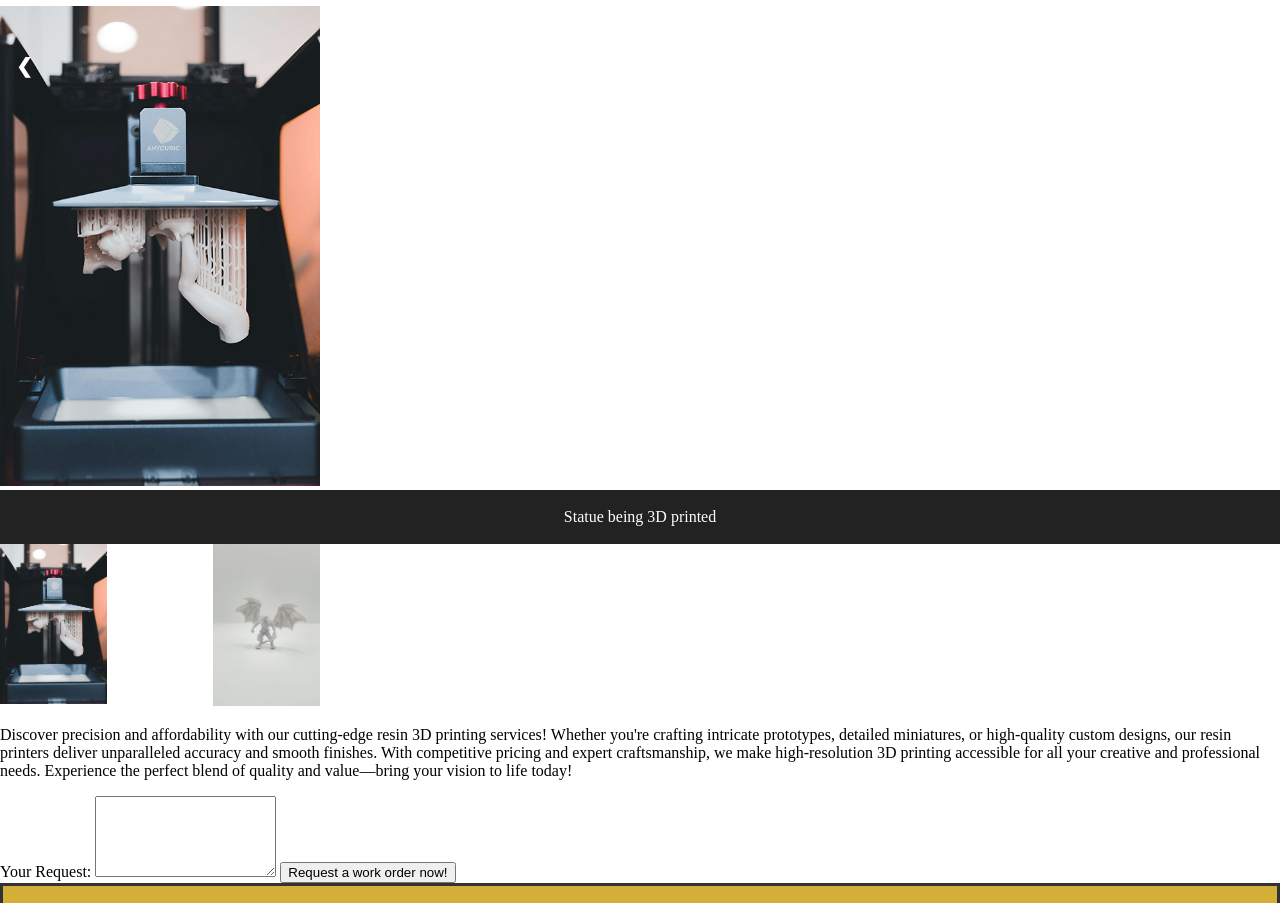
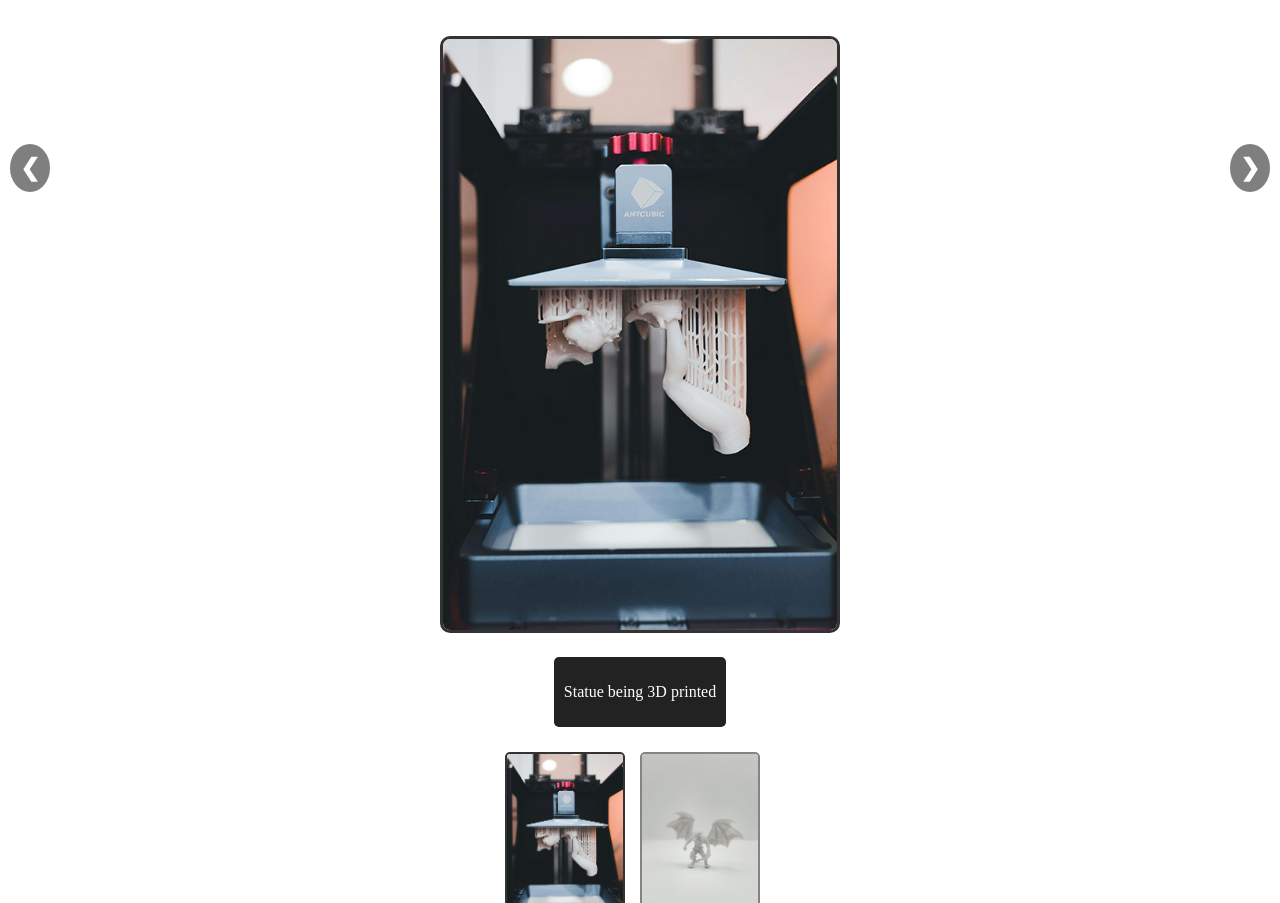
Before and after one commit to schmiddythefirst/Personal-project, a plain HTML site: page resinprinting.html in a window 1280 px wide. Shown: the part 232-1135 px from the top of the page. Drawn offline with Linux system fonts and the light colour scheme.

Commit message:
further work on resinprinting.html and styles.css

```diff
--- a/css/styles.css
+++ b/css/styles.css
@@ -200,15 +200,41 @@ footer {
 
 
 
-/*Resin Printing Gallery CSS */
+/*Resin Printing & Filament Printing CSS */
+
+#resinmain {
+    display: flex;
+    flex-direction: column;
+    align-items: center;
+    justify-content: center;
+    margin: 0 auto;
+}
+
 
 * {
     box-sizing: border-box;
   }
 
+
   .container {
-    position: relative;
+    display: flex;
+    flex-direction: column;
+    align-items: center;
+    justify-content: center;
+    margin: 0 auto;
+    max-width: 800px;
+    padding: 20px;
 }
+
+.container img {
+    width: 100%;
+    max-width: 400px; /
+    height: auto;
+    margin: 10px 0;
+    border: 3px solid #333;
+    border-radius: 10px;
+}
+
 
   .mySlides {
     display: none;
@@ -222,26 +248,28 @@ footer {
   .next {
       cursor: pointer;
       position: absolute;
-    top: 40%;
-    width: auto;
-    padding: 16px;
-    margin-top: -50px;
-    color: white;
+      top: 50%;
+      transform: translateY(-50%);
+      color: #fff;
+      font-size: 24px;
       font-weight: bold;
-    font-size: 20px;
-    border-radius: 0 3px 3px 0;
-    user-select: none;
-    -webkit-user-select: none;
+      background-color: rgba(0, 0, 0, 0.5);
+      padding: 10px;
+      border-radius: 50%;
   }
 
+  .prev {
+    left: 10px;
+}
+
+
 .next {
-    right: 0;
-    border-radius: 3px 0 0 3px;
+    right: 10px;
 }
 
 .prev:hover,
 .next:hover {
-    background-color: rgba(0, 0, 0, 0.8);
+    background-color: #000;
 }
 
   .numbertext {
@@ -255,8 +283,18 @@ footer {
   .caption-container {
     text-align: center;
     background-color: #222;
-    padding: 2px 16px;
     color: white;
+    font-size: 16px;
+    padding: 10px;
+    border-radius: 5px;
+    margin-top: 10px;
+}
+
+.row {
+    display: flex;
+    justify-content: center;
+    gap: 15px;
+    margin-top: 15px;
 }
 
   .row:after {
@@ -266,15 +304,32 @@ footer {
   }
 
   .column {
-    float: left;
-    width: 16.66%;
+    flex: 0 1 auto;
+    max-width: 120px;
+}
+
+.column img {
+    width: 100%;
+    border: 2px solid #333;
+    border-radius: 5px;
+    cursor: pointer;
 }
 
   .demo {
     opacity: 0.6;
   }
 
+  .demo:hover {
+    border-color: #046307;
+    transform: scale(1.1);
+}
+
   .active,
   .demo:hover {
     opacity: 1;
   }
+
+  .active {
+    border-color: #d4af37;
+    opacity: 1;
+}
--- a/resinprinting.html
+++ b/resinprinting.html
@@ -28,33 +28,32 @@
     </header>
     <main id="resinmain">
         <h1>Resin Prints</h1>
-            <div class="container"></div>
+        <div class="container">
             <div class="mySlides">
                 <div class="numbertext">1 / 2</div>
-                        <img src="images/resinprinting1opt.jpg" style="width:25%" alt="Statue being 3D printed">
+                <img src="images/resinprinting1opt.jpg" alt="Statue being 3D printed">
             </div>
             <div class="mySlides">
                 <div class="numbertext">2 / 2</div>
-                        <img src="images/resinprinting2opt.jpg" style="width:25%" alt="3D printed monster miniature">
+                <img src="images/resinprinting2opt.jpg" alt="3D printed monster miniature">
             </div>
-            <!-- Next and previous buttons -->
+            <!-- Navigation buttons -->
             <a class="prev" onclick="plusSlides(-1)">&#10094;</a>
             <a class="next" onclick="plusSlides(1)">&#10095;</a>
-                <!-- Image text -->
+            <!-- Caption container -->
             <div class="caption-container">
                 <p id="caption"></p>
             </div>
-                <!-- Thumbnail images -->
+            <!-- Thumbnails -->
             <div class="row">
                 <div class="column">
-                        <img class="demo cursor" src="images/resinprinting1opt.jpg" style="width:50%" onclick="currentSlide(1)" alt="Statue being 3D printed">
+                    <img class="demo cursor" src="images/resinprinting1opt.jpg" onclick="currentSlide(1)" alt="Statue being 3D printed">
                 </div>
                 <div class="column">
-                        <img class="demo cursor" src="images/resinprinting2opt.jpg" style="width:50%" onclick="currentSlide(2)" alt="3D printed monster miniature">
+                    <img class="demo cursor" src="images/resinprinting2opt.jpg" onclick="currentSlide(2)" alt="3D printed monster miniature">
                 </div>
             </div>
-       <!-- <img src="images/resinprinting1opt.jpg" alt="Statue being 3D printed">
-        <img src="images/resinprinting2opt.jpg" alt="3D printed monster miniature">-->
+        </div>
         <p>Discover precision and affordability with our cutting-edge resin 3D printing services! Whether you're crafting intricate prototypes, detailed miniatures, or high-quality custom designs, our resin printers deliver unparalleled accuracy and smooth finishes. With competitive pricing and expert craftsmanship, we make high-resolution 3D printing accessible for all your creative and professional needs. Experience the perfect blend of quality and value—bring your vision to life today!</p>
         <div class="submitform">
         <form action="submit_request.php" method="post">
```
Lines whose indentation alone changed are shown as unchanged.
